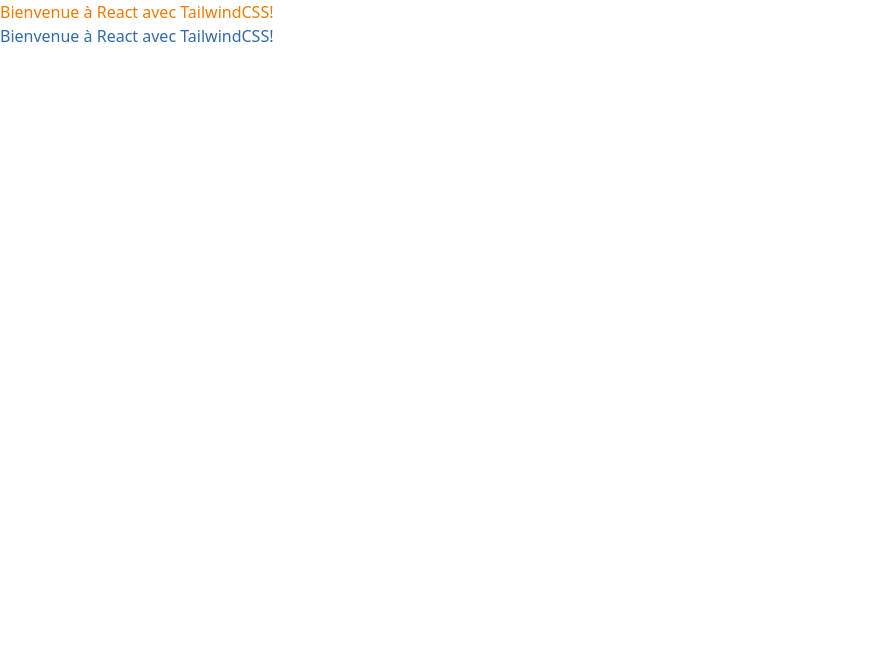
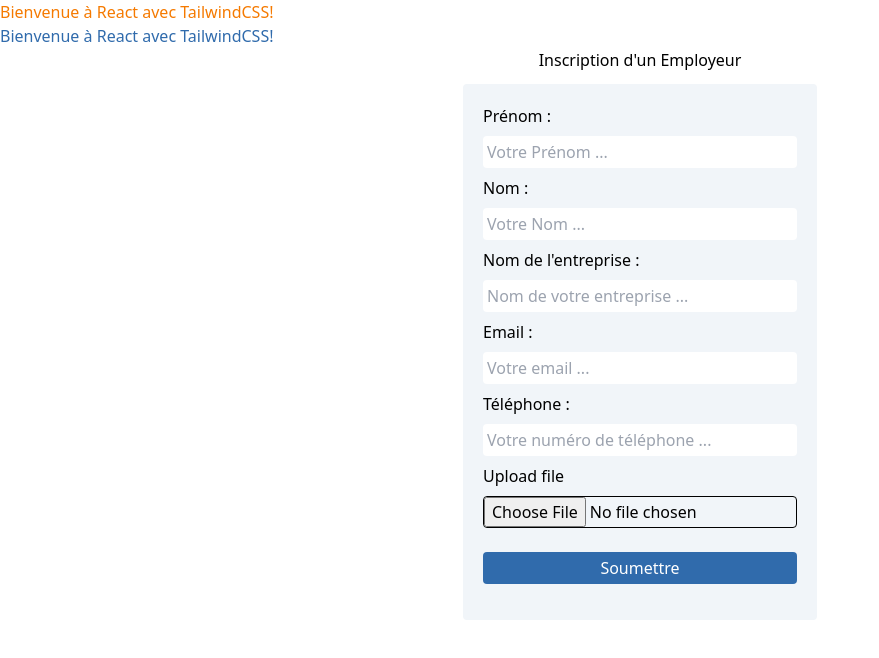
Before and after one commit to 420-andrelaurendeau/projet-ose, a React (Create React App) app in the folder projet-ose-react/: page / in a window 1280 px wide. Shown: the top 658 px of the page, without its empty margins (0-879 px from the left). Built offline with nearby package versions, Linux system fonts and the light colour scheme.

Commit message:
Front-end Inscription Employeur A voir avec equipe

```diff
--- a/projet-ose-react/src/App.jsx
+++ b/projet-ose-react/src/App.jsx
@@ -1,15 +1,15 @@
-import logo from './logo.svg';
-import './App.css';
+import logo from "./logo.svg";
+import "./App.css";
+import InscriptionEmployeur from "./components/Formulaire/inscriptionEmployeur";
 
 function App() {
   return (
     <div className="">
       <h1 className="text-orange">Bienvenue à React avec TailwindCSS!</h1>
       <h1 className="text-blue">Bienvenue à React avec TailwindCSS!</h1>
-
+      <InscriptionEmployeur></InscriptionEmployeur>
     </div>
   );
 }
 
-
 export default App;
--- /dev/null
+++ b/projet-ose-react/src/components/Formulaire/inscriptionEmployeur.js
@@ -0,0 +1,73 @@
+function InscriptionEmployeur() {
+  return (
+    <div className="flex flex-col justify-center items-center">
+      <h1 className="mb-3 text-bold">Inscription d'un Employeur</h1>
+      <form className="grid grid-cols-1 gap-y-2 gap-x-3 bg-slate-100 rounded p-5">
+        <label className="font-medium" htmlFor="prenom">
+          Prénom :
+        </label>
+        <input
+          className="col-span-3 p-1 rounded"
+          type="text"
+          id="prenom"
+          placeholder="Votre Prénom ..."
+        />
+
+        <label className="font-medium" htmlFor="nom">
+          Nom :
+        </label>
+        <input
+          className="col-span-3 p-1 rounded"
+          type="text"
+          id="nom"
+          placeholder="Votre Nom ..."
+        />
+
+        <label className="font-medium" htmlFor="nomEntreprise">
+          Nom de l'entreprise :
+        </label>
+        <input
+          className="col-span-3 p-1 rounded"
+          type="text"
+          id="nomEntreprise"
+          placeholder="Nom de votre entreprise ..."
+        />
+
+        <label className="font-medium" htmlFor="email">
+          Email :
+        </label>
+        <input
+          className="col-span-3 p-1 rounded"
+          type="email"
+          id="email"
+          placeholder="Votre email ..."
+        />
+
+        <label className="font-medium" htmlFor="telephone">
+          Téléphone :
+        </label>
+        <input
+          className="col-span-3 p-1 rounded"
+          type="tel"
+          id="telephone"
+          placeholder="Votre numéro de téléphone ..."
+        />
+
+        <label className="font-medium" htmlFor="file_input">
+          Upload file
+        </label>
+        <input
+          className="col-span-3 border border-black-400 rounded"
+          id="file_input"
+          type="file"
+        />
+
+        <button className="my-4 p-1 bg-blue text-white rounded col-span-3">
+          Soumettre
+        </button>
+      </form>
+    </div>
+  );
+}
+
+export default InscriptionEmployeur;
```
Also changed, not shown: projet-ose-react/src/tailwind.css.
